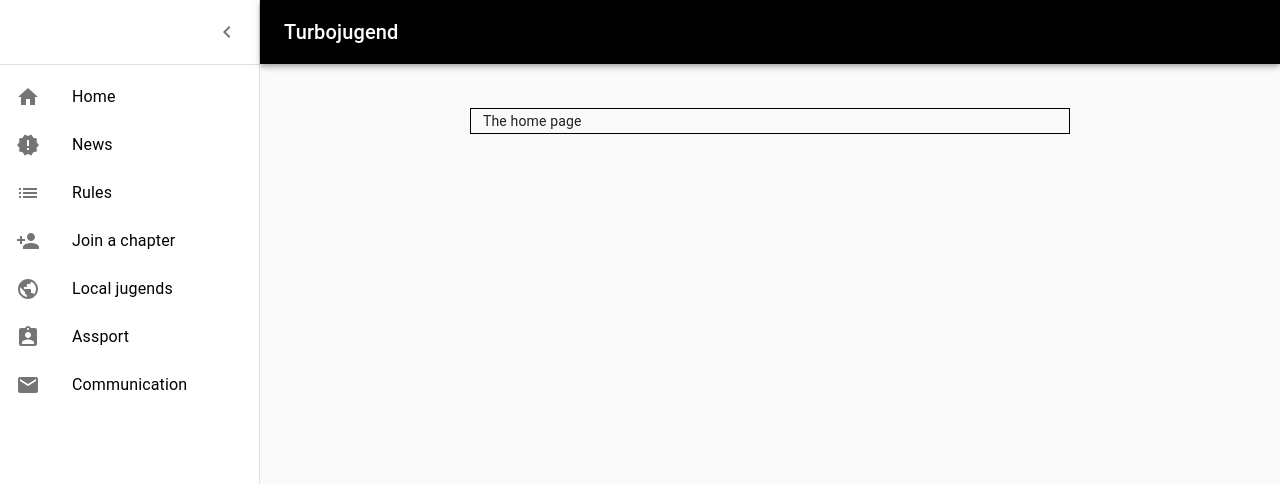
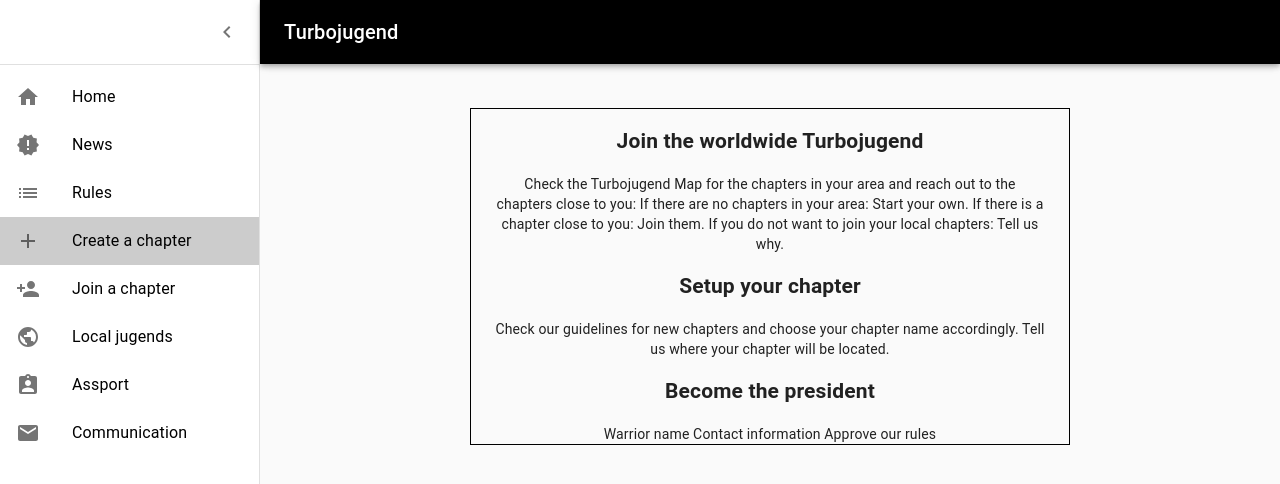
Before and after one commit to Turbojugend/public-page-web, a React (Create React App) app: page /create-a-chapter in a window 1280 px wide. Shown: the top 484 px of the page. Built offline with nearby package versions, Linux system fonts and the light colour scheme.

Commit message:
Start the development of crate a chapter

```diff
--- a/src/App.js
+++ b/src/App.js
@@ -19,6 +19,7 @@
 import {BrowserRouter as Router, Route, Switch,} from "react-router-dom";
 import Home from "./Components/Sections/Home/Home";
 import styled from '@emotion/styled';
+import CreateChapter from "./Components/Sections/CreateChapter/CreateChapter";
 
 const drawerWidth = 260;
 
@@ -158,6 +159,9 @@
                             <div className={classes.toolbar}/>
                             <MainContainer maxWidth="sm">
                                 <Switch>
+                                    <Route path="/create-a-chapter">
+                                        <CreateChapter/>
+                                    </Route>
                                     <Route path="/join-a-chapter">
                                         <JoinChapter/>
                                     </Route>
--- a/src/Components/Common/Menu/Menu.js
+++ b/src/Components/Common/Menu/Menu.js
@@ -12,7 +12,8 @@
 import {NavLink} from "react-router-dom";
 import HomeIcon from '@material-ui/icons/Home';
 import styled from "@emotion/styled";
-import {ClassNames} from '@emotion/core'
+import {ClassNames} from '@emotion/core';
+import AddIcon from '@material-ui/icons/Add';
 
 const NavLinkStyled = styled(NavLink)`
     text-decoration: none;
@@ -25,6 +26,7 @@
         {name: 'Home', icon: <HomeIcon/>, link: '/'},
         {name: 'News', icon: <NewReleasesIcon/>, link: '/news'},
         {name: 'Rules', icon: <ListIcon/>, link: '/rules'},
+        {name: 'Create a chapter', icon: <AddIcon/>, link: '/create-a-chapter'},
         {name: 'Join a chapter', icon: <PersonAddIcon/>, link: '/join-a-chapter'},
         {name: 'Local jugends', icon: <PublicIcon/>, link: '/local-jugends'},
         {name: 'Assport', icon: <AssignmentIndIcon/>, link: '/assport'},
--- /dev/null
+++ b/src/Components/Sections/CreateChapter/CreateChapter.js
@@ -0,0 +1,20 @@
+import React from "react";
+
+export default function CreateChapter() {
+    return <div>
+        <h2>Join the worldwide Turbojugend</h2>
+        Check the Turbojugend Map for the chapters in your area and reach out to the chapters close to you:
+        If there are no chapters in your area: Start your own.
+        If there is a chapter close to you: Join them.
+        If you do not want to join your local chapters: Tell us why.
+
+        <h2>Setup your chapter</h2>
+        Check our guidelines for new chapters and choose your chapter name accordingly.
+        Tell us where your chapter will be located.
+
+        <h2>Become the president</h2>
+        Warrior name
+        Contact information
+        Approve our rules
+    </div>
+};
```
